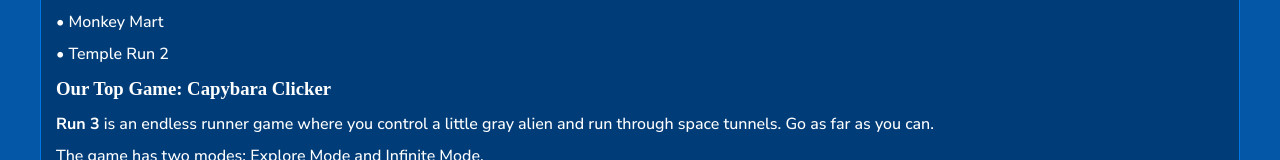
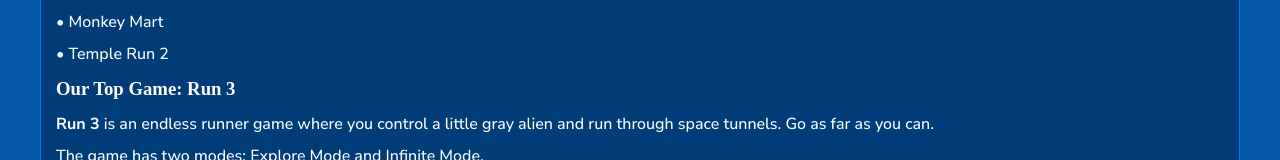
Before and after one commit to unblockedgamespremium6x/unblockedgamespremium6x.github.io, a plain HTML site: page run3.html in a window 1280 px wide. Shown: the part 1272-1432 px from the top of the page. Drawn offline with Linux system fonts and the light colour scheme.

Commit message:
Update run3.html

```diff
--- a/run3.html
+++ b/run3.html
@@ -245,8 +245,7 @@
 <p>•	Eggy Car</p>
 <p>•	Monkey Mart</p>
 <p>•	Temple Run 2</p>
-<h3>Our Top Game: Capybara Clicker</h3>
-				    <strong>Run 3</strong> is an endless runner game where you control a little gray alien and run through space tunnels. Go as far as you can.</p>
+<h3>Our Top Game: Run 3</h3><p><strong>Run 3</strong> is an endless runner game where you control a little gray alien and run through space tunnels. Go as far as you can.</p>
 <p>The game has two modes: Explore Mode and Infinite Mode.</p>
 <p style="text-align: justify;">In Explore Mode, you explore the galaxy, complete levels, and discover new tunnels with unique and exciting challenges. You'll also meet new characters with special characteristics and abilities that will change the way you play.<br />In infinite mode, you'll find power cells scattered across the tunnels. You can use power cells to continue your run with a new character.</p>
 <h3 style="text-align: justify;"><strong>Tips</strong></h3>
```
